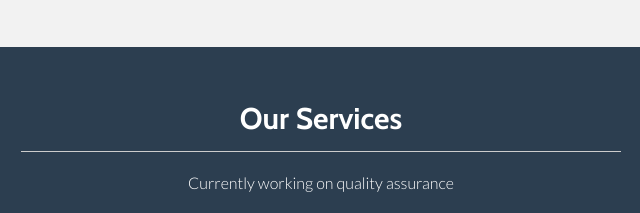
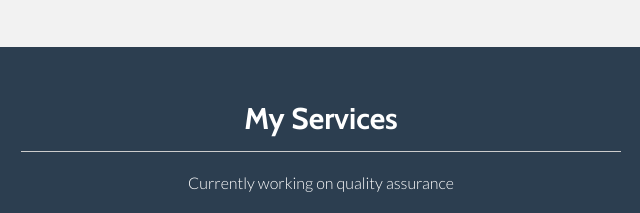
Before and after one commit to StevenHauCorvus/portfolio, a plain HTML site: page public/index.html in a window 1280 px wide. Shown: the part 2467-2680 px from the top of the page, 349-989 px from the left. Drawn offline with nearby package versions, Linux system fonts and the light colour scheme; some packages are replaced by stand-ins of ours.

Commit message:
Update index.html

```diff
--- a/public/index.html
+++ b/public/index.html
@@ -308,7 +308,7 @@
 		<section id="services" class="divider-wrapper">
 			<div class="container">
 	        	<div class="centered gap fade-down section-heading">
-	                <h2 class="main-title">Our Services</h2>
+	                <h2 class="main-title">My Services</h2>
 	                <hr>
 	                <p>Currently working on quality assurance</p>
 	            </div>
```
